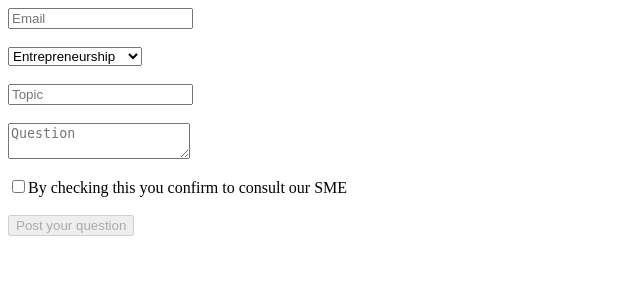
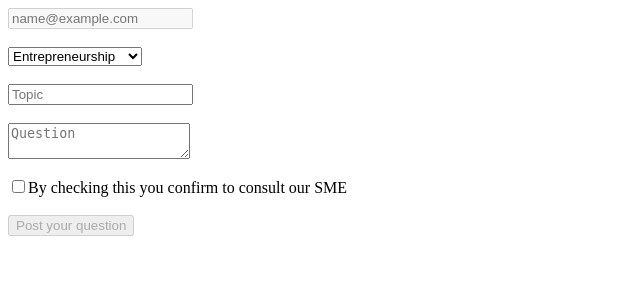
Before and after one commit to ayushkumar-maurya/Affable, a PHP site: page /Affable/userQuestion.php in a window 1280 px wide. Shown: the top 300 px of the page, without its empty margins (0-640 px from the left). Run offline with PHP 8.4, Linux system fonts and the light colour scheme; the visitor is signed in with stand-in values (Sample User, id 1); data comes from the database, SQL or seed files in the repository.

Commit message:
Created session, updated userquestion table

```diff
--- a/connection.php
+++ b/connection.php
@@ -7,4 +7,6 @@
 	// Establishing connection with MySQL database
 	$conn = new PDO('mysql: host='.$host.'; dbname='.$dbname, $user, $password);
 	$conn->setAttribute(PDO::ATTR_ERRMODE, PDO::ERRMODE_EXCEPTION);
+
+	session_start();
 ?>
--- a/index.php
+++ b/index.php
@@ -139,7 +139,7 @@
 						data: {name:name, email:email, phone:phone, password:password, cpassword:cpassword},
 						success: function(error) {
 							if(error == 0) {
-								document.getElementById("reg-message").innerHTML = "Verification mail has been sent to its registered email id";
+								document.getElementById("reg-message").innerHTML = "Verification mail has been sent to your registered email id";
 								document.getElementById('reg-message').setAttribute('class', 'alert alert-success');
 								$.ajax({
 									url: "user_registration_entry.php",
--- a/tables.sql
+++ b/tables.sql
@@ -32,6 +32,7 @@ create table userquestion (
 	topic text not null,
 	question text not null,
 	email varchar(100),
+	status varchar(100),
 	primary key(questionid),
 	foreign key (category) references category(categoryName)
 );
--- a/userQuestion.php
+++ b/userQuestion.php
@@ -5,7 +5,6 @@
 		$category = $_POST['category'];
 		$topic = trim($_POST['topic']);
 		$question = trim($_POST['question']);
-		// $email = $_SESSION['email'];
 
 		$sql = "INSERT INTO userquestion(category, topic, question, email) values(:category, :topic, :question, :email)";
 		$stmt = $conn->prepare($sql);
@@ -13,7 +12,7 @@
 			':category' => $category,
 			':topic' => $topic,
 			':question' => $question,
-			':email' => $email
+			':email' => $_SESSION['email']
 		));
 
 		echo "<script>alert('Your question has been sent to our SME for review.');</script>";
@@ -24,7 +23,7 @@
 		$header = "MIME-Version: 1.0 \r\n";
 		$header .= "Content-Type: text/html; charset=UTF-8 \r\n";
 
-		// mail($email, $subject, $message, $header);
+		mail($_SESSION['email'], $subject, $message, $header);
 	}
 ?>
 
@@ -50,7 +49,7 @@
 <html>
 	<body>
 		<form onsubmit="return validate()" action="/Affable/userQuestion.php" method="post">
-			<input type="text" name="client-email" placeholder="Email">
+			<input type="text" name="client-email" placeholder="<?= $_SESSION['email'] ?>" disabled>
 			<br><br>
 			<select name="category">
 			<?php
--- a/user_signin_validation.php
+++ b/user_signin_validation.php
@@ -22,7 +22,9 @@
 			echo "Incorrect Password";
 		elseif($row['verified'] == 0)
 			echo "Account $email is not verified";
-		else
+		else {
+			$_SESSION['email'] = $email;
 			echo 0;
+		}
 	}
 ?>
```
